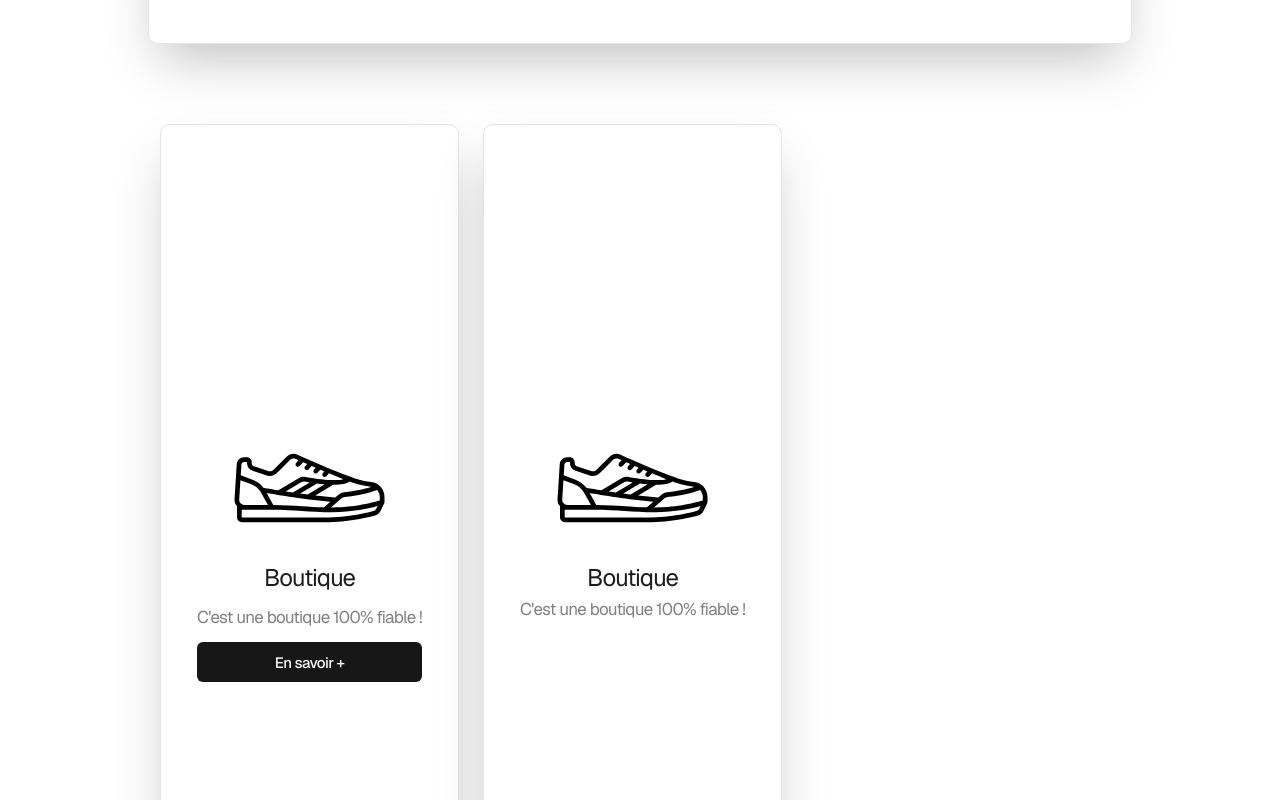
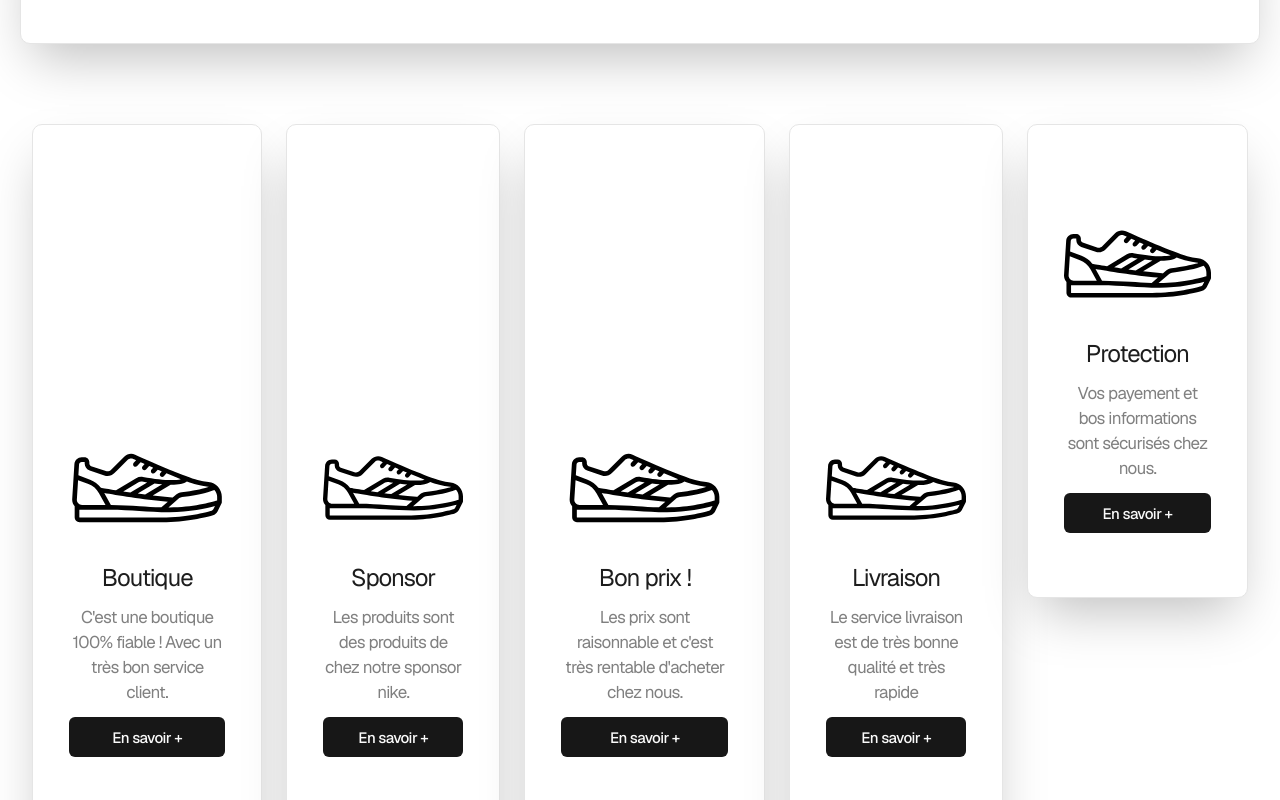
Before and after one commit to ctnsanse/rnk-web-app, a Next.js app: page / in a window 1280 px wide. Shown: the part 800-1600 px from the top of the page. Built offline with nearby package versions, Linux system fonts and the light colour scheme; no server answers.

Commit message:
Working Landing-page..

```diff
--- a/app/layout.tsx
+++ b/app/layout.tsx
@@ -106,7 +106,7 @@ export default function RootLayout({
                   {!hasEnvVars ? <EnvVarWarning /> : <HeaderAuth />}
                 </div>
               </nav>
-              <div className="flex flex-col gap-20 max-w-5xl p-5">
+              <div className="flex flex-col gap-20 max-w-[1600px] p-5">
                 {children}
               </div>
 
--- a/app/page.tsx
+++ b/app/page.tsx
@@ -77,7 +77,7 @@ export default async function Index() {
                 Boutique
               </Typography>
               <Typography variant="body-base" component="p" theme="gray">
-                C'est une boutique 100% fiable !
+                C'est une boutique 100% fiable ! Avec un très bon service client.
               </Typography>
               <Button>
                 <Link href="/sign-in">
@@ -98,13 +98,94 @@ export default async function Index() {
                 alt="Illustration d'un logo de chaussure"
               />
             </div>
-            <div className="flex flex-col text-center gap-1">
+            <div className="flex flex-col text-center gap-3">
               <Typography variant="lead" component="h3">
-                Boutique
+                Sponsor
+              </Typography>
+              <Typography variant="body-base" component="p" theme="gray" className="">
+                Les produits sont des produits de chez notre sponsor nike.
+              </Typography>
+              <Button>
+                <Link href="/sign-in">
+                En savoir +
+                </Link>
+              </Button>
+            </div>
+
+      </Box>
+      </div>
+
+      <div className="px-3">
+      <Box padding_y="py-72">
+      <div className="h-[150px] relative">
+              <Image
+                fill
+                src="/assets/svg/sneaker.svg"
+                alt="Illustration d'un logo de chaussure"
+              />
+            </div>
+            <div className="flex flex-col text-center gap-3">
+              <Typography variant="lead" component="h3">
+                Bon prix !
               </Typography>
               <Typography variant="body-base" component="p" theme="gray">
-                C'est une boutique 100% fiable !
+                Les prix sont raisonnable et c'est très rentable d'acheter chez nous.
               </Typography>
+              <Button>
+                <Link href="/sign-in">
+                En savoir +
+                </Link>
+              </Button>
+            </div>
+      </Box>
+      </div>
+
+      <div className="px-3">
+      <Box padding_y="py-72">
+      <div className="h-[150px] relative">
+              <Image
+                fill
+                src="/assets/svg/sneaker.svg"
+                alt="Illustration d'un logo de chaussure"
+              />
+            </div>
+            <div className="flex flex-col text-center gap-3">
+              <Typography variant="lead" component="h3">
+                Livraison
+              </Typography>
+              <Typography variant="body-base" component="p" theme="gray">
+                Le service livraison est  de très bonne qualité et très rapide
+              </Typography>
+              <Button>
+                <Link href="/sign-in">
+                En savoir +
+                </Link>
+              </Button>
+            </div>
+      </Box>
+      </div>
+
+      <div className="px-3">
+      <Box padding_y="py-16">
+      <div className="h-[150px] relative">
+              <Image
+                fill
+                src="/assets/svg/sneaker.svg"
+                alt="Illustration d'un logo de chaussure"
+              />
+            </div>
+            <div className="flex flex-col text-center gap-3">
+              <Typography variant="lead" component="h3">
+                Protection
+              </Typography>
+              <Typography variant="body-base" component="p" theme="gray">
+              Vos payement et bos informations sont sécurisés chez nous.
+              </Typography>
+              <Button>
+                <Link href="/sign-in">
+                En savoir +
+                </Link>
+              </Button>
             </div>
       </Box>
       </div>
```
Also changed, not shown: app/globals.css (line endings or trailing spaces).
